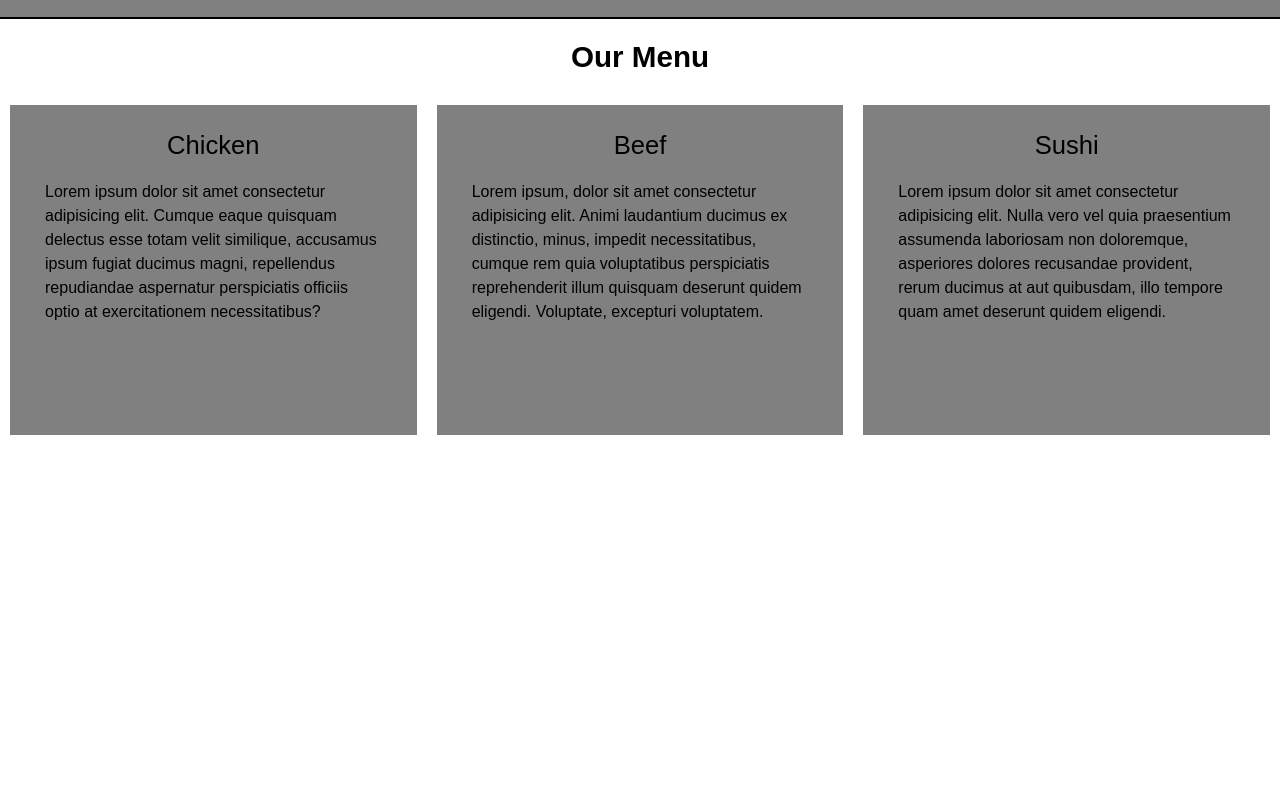
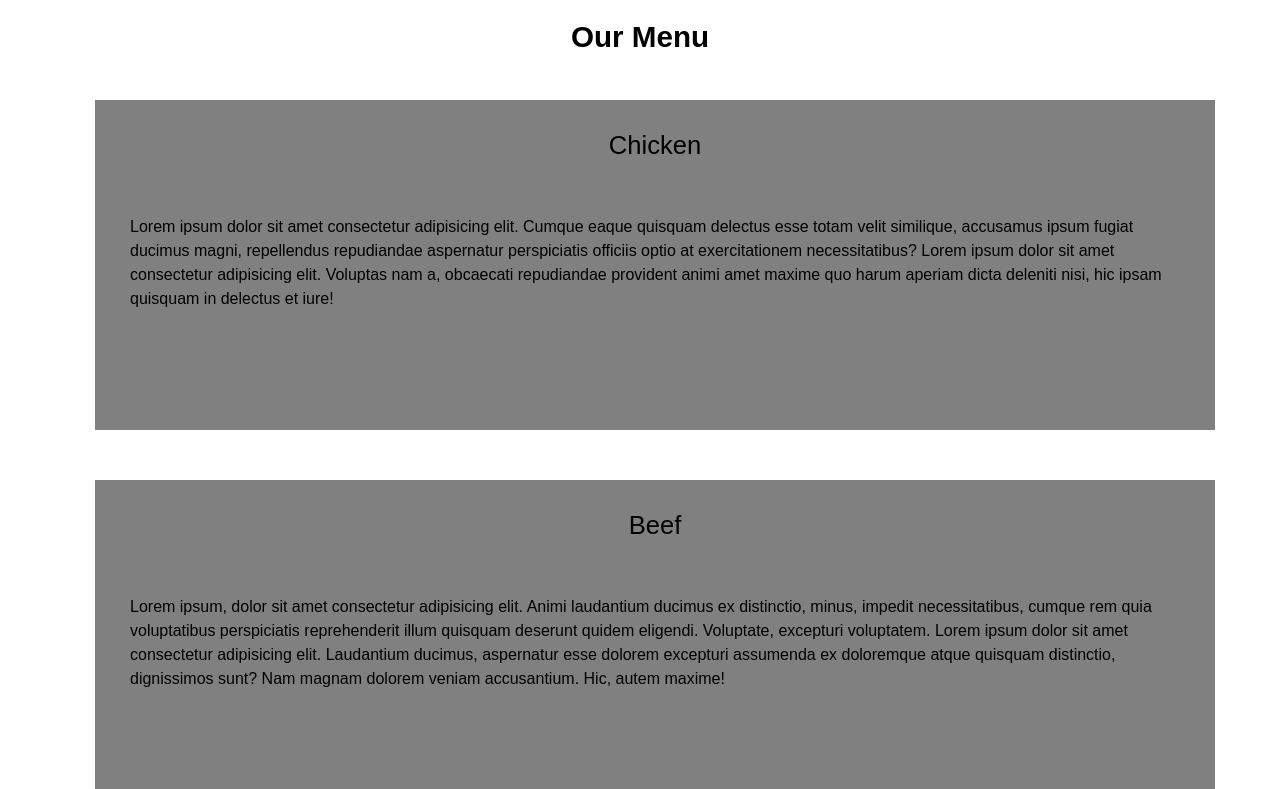
Before and after one commit to claireo13/claire-test, a plain HTML site: page mod3-solution/index.html in a window 1280 px wide. Shown: the part 87-876 px from the top of the page. Before the commit the page ends 800 px from the top, so only its background shows below. Drawn offline with Linux system fonts and the light colour scheme.

Commit message:
last mod3

```diff
--- a/mod3-solution/css/styles.css
+++ b/mod3-solution/css/styles.css
@@ -10,7 +10,7 @@ body {
     background-color: gray;
     border-radius: 0;
     border: 0;
-    padding-bottom: 20px;
+    padding-bottom: 0px;
     border: 2px solid black;
   }
 
@@ -80,7 +80,6 @@ body {
   /** main content **/
 h1, h2, p {
   color: black;
-  text-align: center;
   margin: 20px;
 }
 
@@ -92,14 +91,17 @@ h1{
 section{
   background-color: grey;
   height: 350px;
-  padding: 5px;
+  padding: 10px;
   border: 10px  solid white;
+  margin: 15px;
 }
 
 h2 {
   font-size: 1.6em;
+  text-align: center;
 }
 
 p {
   text-align: left;
+  margin-top: 5%;
 }
--- a/mod3-solution/index.html
+++ b/mod3-solution/index.html
@@ -32,8 +32,6 @@
 
         </div>
 
-
-
         <div id="collapsable-nav" class="collapse navbar-collapse"><!-- .collapse .navbar-collapse -->
            <ul id="nav-list" class="nav navbar-nav navbar-right">
             <li>
@@ -51,29 +49,32 @@
           </ul><!-- #nav-list -->
         </div><!-- .collapse .navbar-collapse -->
 
-
-
       </div><!-- .container -->
     </nav><!-- #header-nav -->
   </header>
 
-  <div id="main-container" class="container-fluid">
-    <h1>Our Menu</h1>
+  <div id="main-container" class="container">
+    <h1 class="text-center">Our Menu</h1>
     <div class="row">
-      <section class="col-lg-4">
+      <section class="col-lg-12">
           <h2>Chicken</h2><p>Lorem ipsum dolor sit amet consectetur adipisicing elit. Cumque eaque quisquam
           delectus esse totam velit similique, accusamus ipsum fugiat ducimus magni, repellendus repudiandae aspernatur
-          perspiciatis officiis optio at exercitationem necessitatibus?</p></section>
-      <section class="col-lg-4"><h2>Beef</h2><p>Lorem ipsum, dolor sit amet consectetur adipisicing elit. Animi laudantium ducimus ex
+          perspiciatis officiis optio at exercitationem necessitatibus? Lorem ipsum dolor sit amet consectetur adipisicing elit.
+          Voluptas nam a, obcaecati repudiandae provident animi amet maxime quo harum aperiam dicta deleniti nisi, hic ipsam
+          quisquam in delectus et iure!</p></section>
+      <section class="col-lg-12"><h2>Beef</h2><p>Lorem ipsum, dolor sit amet consectetur adipisicing elit. Animi laudantium ducimus ex
            distinctio, minus, impedit necessitatibus, cumque rem quia voluptatibus perspiciatis reprehenderit illum quisquam
-            deserunt quidem eligendi. Voluptate, excepturi voluptatem.</p></section>
-      <section class="col-lg-4"><h2>Sushi</h2><p>Lorem ipsum dolor sit amet consectetur adipisicing elit. Nulla vero vel quia praesentium
+            deserunt quidem eligendi. Voluptate, excepturi voluptatem. Lorem ipsum dolor sit amet consectetur adipisicing elit.
+            Laudantium ducimus, aspernatur esse dolorem excepturi assumenda ex doloremque atque quisquam distinctio, dignissimos
+            sunt? Nam magnam dolorem veniam accusantium. Hic, autem maxime!</p></section>
+      <section class="col-lg-12"><h2>Sushi</h2><p>Lorem ipsum dolor sit amet consectetur adipisicing elit. Nulla vero vel quia praesentium
            assumenda laboriosam non doloremque, asperiores dolores recusandae provident, rerum ducimus at aut quibusdam,
-            illo tempore quam amet deserunt quidem eligendi.</p>
+            illo tempore quam amet deserunt quidem eligendi. Lorem ipsum dolor sit amet consectetur adipisicing elit. Vitae, et harum
+            excepturi atque, necessitatibus expedita quis ratione nemo maiores odio illo eos recusandae impedit placeat
+            blanditiis eligendi ex quia nihil!</p>
       </section>
     </div>
   </div>
-
 
     <script src="js/jquery-3.7.1.min.js"></script>
     <script src="js/bootstrap.min.js"></script>
```
